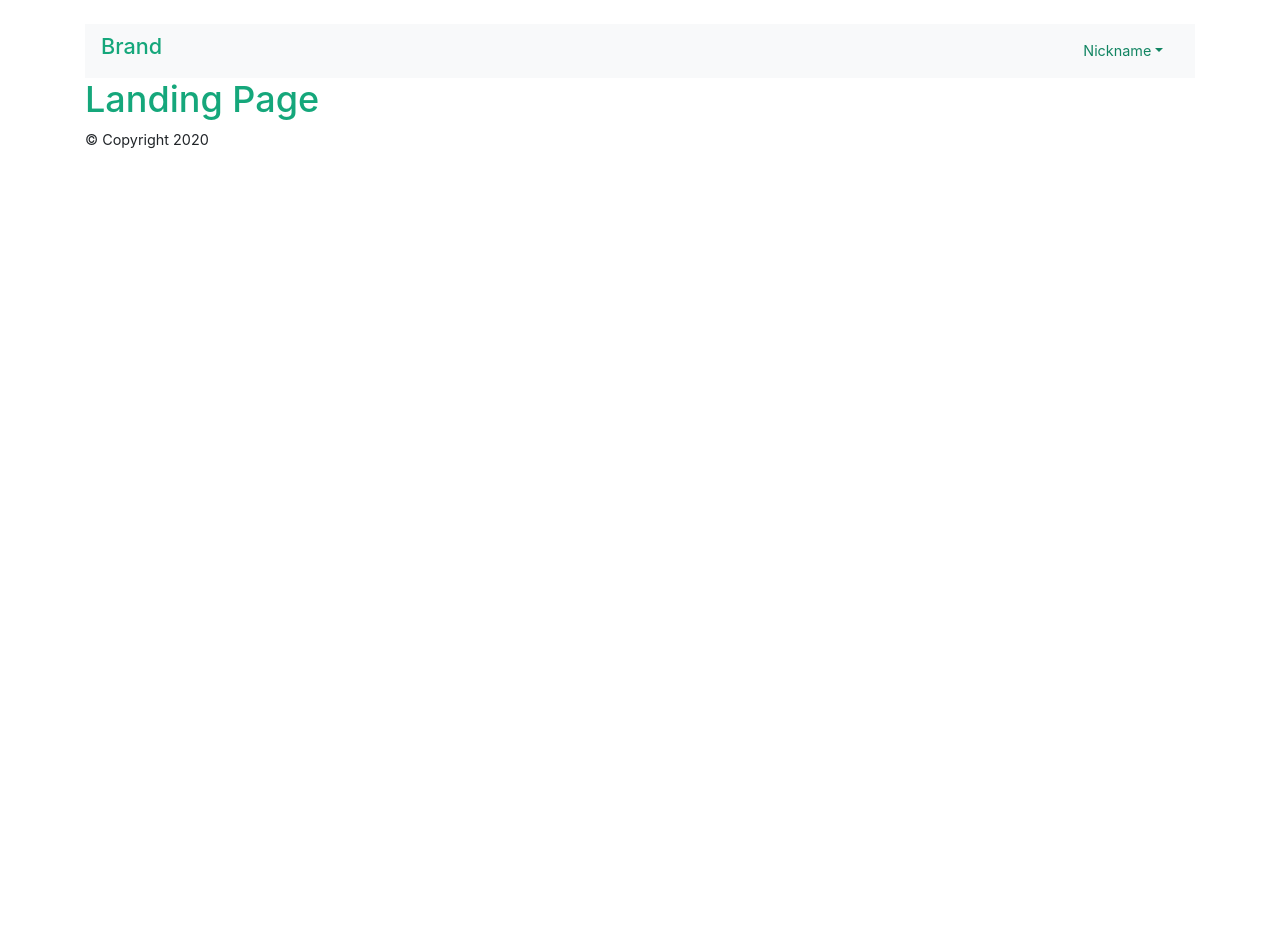
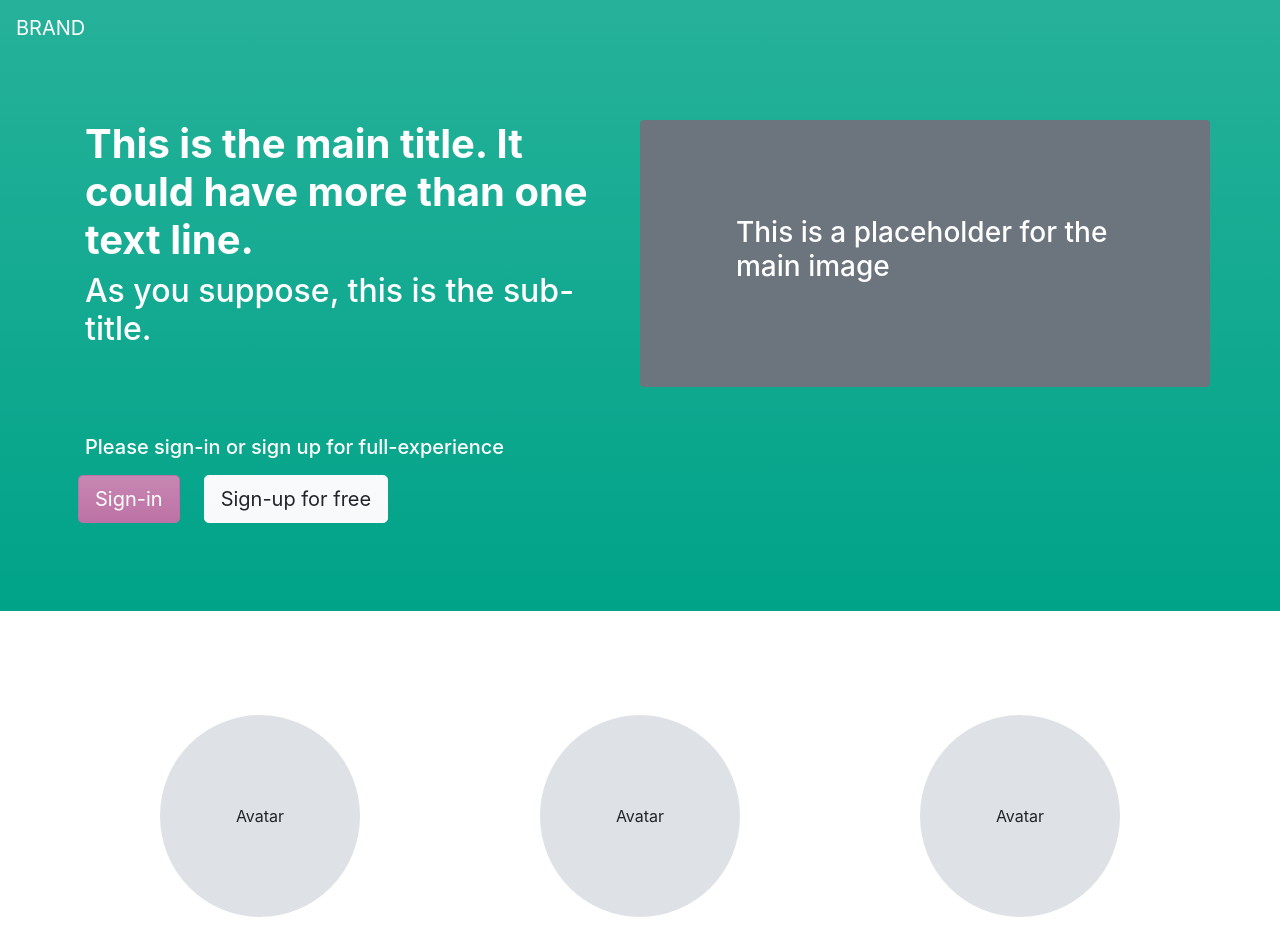
Before and after one commit to sesirimarco/boilerplate, a React (Create React App) app: page / in a window 1280 px wide. Shown: the top 935 px of the page. Before the commit the page ends 800 px from the top, so only its background shows below. Built offline with nearby package versions, Linux system fonts and the light colour scheme.

Commit message:
feat: add basic landing page

```diff
--- a/src/App.js
+++ b/src/App.js
@@ -2,14 +2,15 @@ import React, { Component } from 'react';
 import Header from './components/Header';
 import Main from './components/Main';
 import Footer from './components/Footer';
+import { Route } from 'react-router-dom';
 //import { useSelector, useDispatch } from 'react-redux';
 import './App.scss';
 
 class App extends Component {
 	render() {
 		return(
-			<div className ="App container pt-4">
-				<Header />
+			<div className ="app">
+				<Route path="/:subpath" component={Header}/>
 				<Main />
 				<Footer />
 			</div>
--- a/src/App.scss
+++ b/src/App.scss
@@ -1,25 +1,25 @@
-$theme-colors: (
-  "primary": #128562,
-  "danger": #d900a3,
-  "custom-color": #69ecc5
-);
-$btn-border-radius: 50px;
-$btn-border-radius-sm: $btn-border-radius;
-$btn-border-radius-lg: $btn-border-radius;
-$input-btn-padding-x: 0.9rem;
-$input-btn-padding-y: 0.1rem;
-$font-size-base: 0.9rem;
-$input-btn-border-width: 1px;
-$input-btn-focus-width: 0;
-
 @import "../node_modules/bootstrap/scss/functions";
 @import "../node_modules/bootstrap/scss/variables";
-@import "../node_modules/bootstrap/scss/mixins";
 
-$headings-color: darken(theme-color("custom-color"), 30%);
+$theme-colors: (
+  "primary": #00a388,
+  "secondary": #bd72a5
+);
+$enable-gradients: true;
+$input-btn-padding-x-lg: 2rem;
+$input-btn-padding-y-lg: 0.4rem;
 
-.btn:hover {
-  background-color: lighten(theme-color("custom-color"), 10%) !important;
+.bg-gray-300 {
+  background-color: $gray-300;
+}
+.bg-gray-400 {
+  background-color: $gray-400;
+}
+.bg-gray-500 {
+  background-color: $gray-500;
+}
+.bg-gray-600 {
+  background-color: $gray-600;
 }
 
 @import "../node_modules/bootstrap/scss/bootstrap";
--- a/src/components/Main.js
+++ b/src/components/Main.js
@@ -1,7 +1,7 @@
 import React, { Component } from 'react';
 import { Switch, Route } from 'react-router-dom';
 import { connect } from 'react-redux';
-import Landing from '../pages/Landing';
+import Landing from '../pages/Landing/Landing';
 import Signin from '../pages/Signin';
 import PrivateContent from '../pages/PrivateContent';
 import { isLogged} from '../redux/actions';
--- a/src/index.js
+++ b/src/index.js
@@ -9,7 +9,7 @@ import store from './redux/store';
 ReactDOM.render(
 	<BrowserRouter>
 		<Provider store={store}>
-				<App />
+			<App />
 		</Provider>
 	</BrowserRouter>,
 	document.getElementById('root')
--- a/src/pages/Landing.js
+++ /dev/null
@@ -1,12 +0,0 @@
-import React, { Component } from 'react';
-
-class Landing extends Component {
-	render() {
-		return (
-			<>
-				<h1 className="display-5"> Landing Page</h1>
-			</>
-		);
-	}
-}
-export default Landing;
--- /dev/null
+++ b/src/pages/Landing/Avatar.js
@@ -0,0 +1,33 @@
+import React, { Component } from 'react';
+import './landing.scss';
+
+class Avatar extends Component {
+	render() {
+		return (
+      <div className="container pt-5">
+        <div className="row mt-4 mb-5">
+          <div className="text-center ml-auto mr-auto avatar-container">
+            <div className="rounded-circle avatar h-100 mb-3 bg-gray-300">
+              Avatar
+            </div>
+            <h4>Lorem Ipsum dolor sit amet</h4>
+          </div>
+          <div className="text-center ml-auto mr-auto avatar-container">
+            <div className="rounded-circle p-5 avatar h-100 mb-3 bg-gray-300">
+              Avatar
+            </div>
+            <h4>Lorem Ipsum dolor sit amet</h4>
+          </div>
+          <div className="text-center ml-auto mr-auto avatar-container">
+            <div className="rounded-circle p-5 avatar h-100 mb-3 bg-gray-300">
+              Avatar
+            </div>
+            <h4>Lorem Ipsum dolor sit amet</h4>
+          </div>
+        </div>
+      </div>
+		);
+	}
+}
+
+export default Avatar;
--- /dev/null
+++ b/src/pages/Landing/Header.js
@@ -0,0 +1,16 @@
+import React, { Component } from 'react';
+import './landing.scss';
+
+class Header extends Component {
+	render() {
+		return (
+      <nav className="navbar navbar-expand-lg navbar-light bg-transparent">
+        <span className="navbar-brand text-white" href="#">
+          BRAND
+        </span>
+      </nav>
+		);
+	}
+}
+
+export default Header;
--- /dev/null
+++ b/src/pages/Landing/Hero.js
@@ -0,0 +1,42 @@
+import React, { Component } from 'react';
+import './landing.scss';
+
+class Hero extends Component {
+	render() {
+		return (
+      <div className="jumbotron jumbotron-fluid bg-transparent">
+        <div className="container">
+          <div className="row">
+            <div className="col-6">
+              <h1 className="text-white font-weight-bold">
+                This is the main title.
+                It could have more than one text line.
+              </h1>
+              <h2 className="text-white">
+                As you suppose, this is the sub-title.
+              </h2>
+            </div>
+            <div className="col-6 bg-gray-600 rounded p-5">
+              <h3 className="text-white p-5">
+                This is a placeholder for the main image
+              </h3>
+            </div>
+          </div>
+          <div className="row mt-5 mb-4">
+            <h5 className="text-white col-12 mb-3">
+              Please sign-in or sign up for full-experience
+            </h5>
+            <button className="btn btn-lg btn-secondary mr-4 ml-2">
+              Sign-in
+            </button>
+            <button className="btn btn-lg btn-light">
+              Sign-up for free
+            </button>
+          </div>
+        </div>
+      </div>
+		);
+	}
+}
+
+export default Hero;
--- /dev/null
+++ b/src/pages/Landing/Landing.js
@@ -0,0 +1,21 @@
+import React, { Component } from 'react';
+import Header from './Header';
+import Hero from './Hero';
+import Avatar from './Avatar';
+import './landing.scss';
+
+class Landing extends Component {
+	render() {
+		return (
+      <div>
+        <div className="bg-gradient-primary">
+          <Header />
+          <Hero />
+        </div>
+        <Avatar className="mb-5" />
+      </div>
+		);
+	}
+}
+
+export default Landing;
--- /dev/null
+++ b/src/pages/Landing/landing.scss
@@ -0,0 +1,11 @@
+@import "../../../node_modules/bootstrap/scss/functions";
+@import "../../../node_modules/bootstrap/scss/variables";
+
+.avatar {
+  display: flex;
+  align-items: center;
+  justify-content: center;
+}
+.avatar-container {
+  width: 200px;
+}
```
Also changed, not shown: src/pages/Landing/Carousel.js (added, +32 -0 lines), 1 other file (tests, documents, lock files or other folders).
